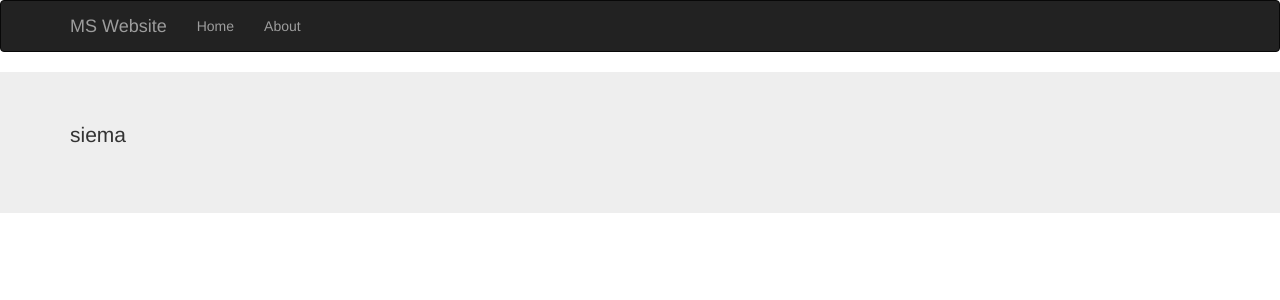
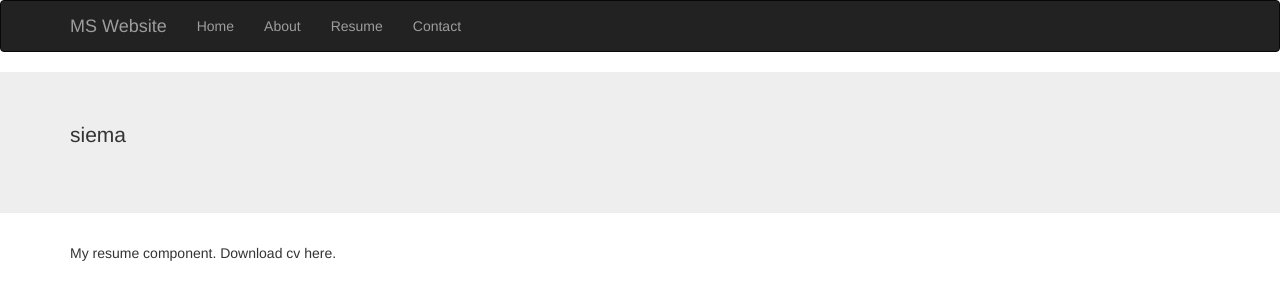
Before and after one commit to DavisNolan/Resume, an Angular app: page /resume in a window 1280 px wide. Before the commit this address led to /. Shown: the top 300 px of the page. Built offline with nearby package versions, Linux system fonts and the light colour scheme.

Commit message:
added resume and cotact component

```diff
--- a/src/app/app.module.ts
+++ b/src/app/app.module.ts
@@ -6,6 +6,8 @@ import { HomeComponent }   from './components/pages/home.component';
 import { AboutComponent }   from './components/pages/about.component';
 import { routing } from './app.routing';
 import {JumbotronComponent} from './components/jumbotron/jumbotron.component'
+import { ResumeComponent }   from './components/pages/resume.component';
+import {ContactComponent} from './components/pages/contact.component';
 
 @NgModule({
   imports:      [ BrowserModule,routing],
@@ -13,7 +15,10 @@ import {JumbotronComponent} from './components/jumbotron/jumbotron.component'
                   NavbarComponent,
                   JumbotronComponent,
                   AboutComponent,
+                  ResumeComponent,
+                  ContactComponent,
                   HomeComponent
+
                 ],
   bootstrap:    [ AppComponent ]
 })
--- a/src/app/components/navbar/navbar.component.html
+++ b/src/app/components/navbar/navbar.component.html
@@ -13,6 +13,8 @@
           <ul class="nav navbar-nav">
             <li><a routerLink="/" routerLinkActive="active">Home</a></li>
             <li><a routerLink="/about" routerLinkActive="active">About</a></li>
+             <li><a routerLink="/resume" routerLinkActive="active">Resume</a></li>
+             <li><a routerLink="/contact" routerLinkActive="active">Contact</a></li>
           </ul>
         </div><!--/.nav-collapse -->
       </div>
--- /dev/null
+++ b/src/app/components/pages/contact.component.html
@@ -0,0 +1 @@
+Contact page
--- /dev/null
+++ b/src/app/components/pages/contact.component.ts
@@ -0,0 +1,12 @@
+import {Component} from '@angular/core';
+
+@Component({
+moduleId:module.id,
+selector:'contact',
+templateUrl:'contact.component.html'
+
+})
+
+export class ContactComponent{
+
+}
--- /dev/null
+++ b/src/app/components/pages/resume.component.html
@@ -0,0 +1 @@
+My resume component. Download cv here.
--- /dev/null
+++ b/src/app/components/pages/resume.component.ts
@@ -0,0 +1,12 @@
+import {Component} from '@angular/core';
+
+@Component({
+moduleId:module.id,
+selector:'resume',
+templateUrl:'resume.component.html'
+
+})
+
+export class ResumeComponent{
+
+}
```
Also changed, not shown: src/app/app.routing.ts (+11 -0 lines).
